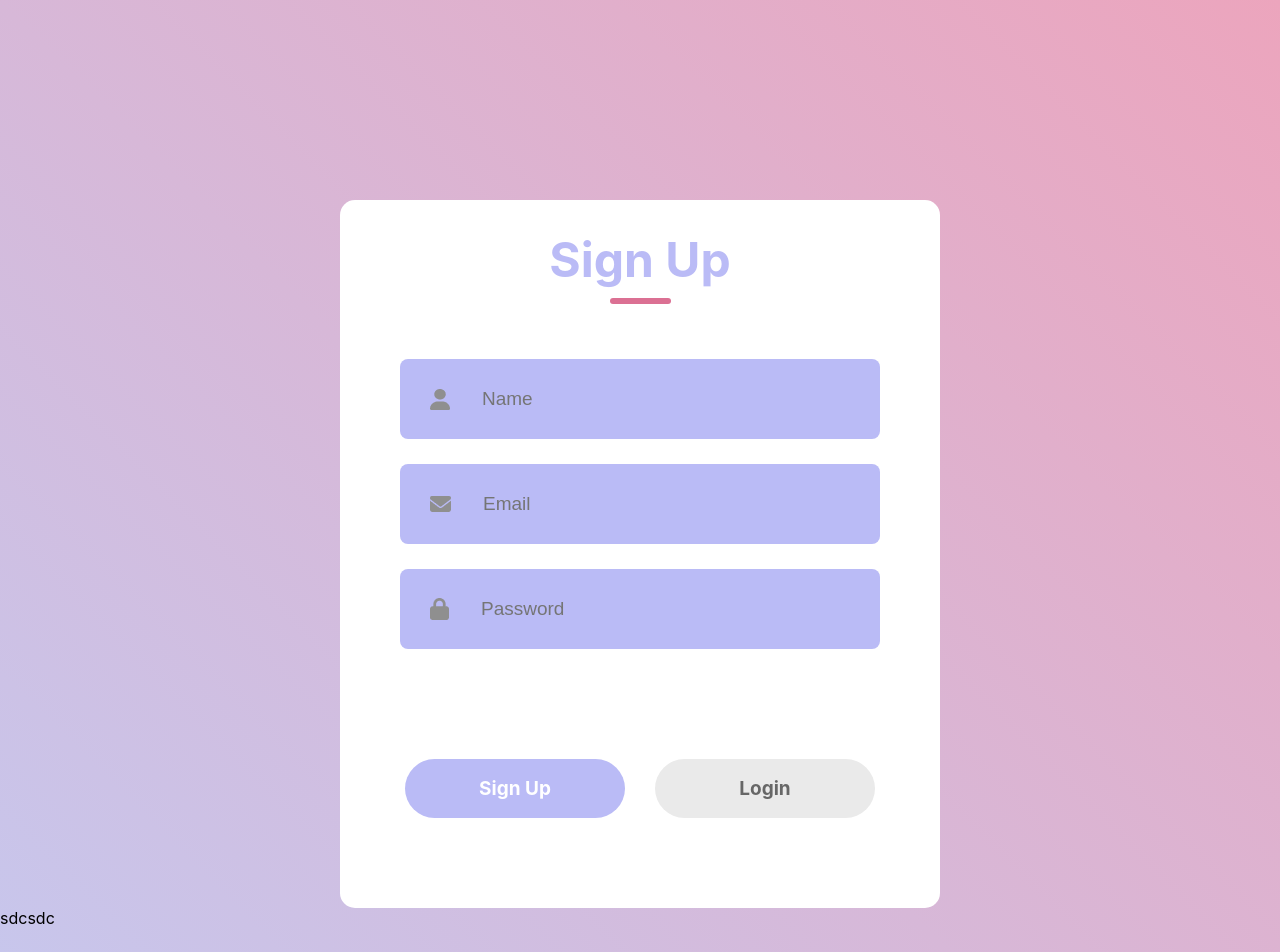
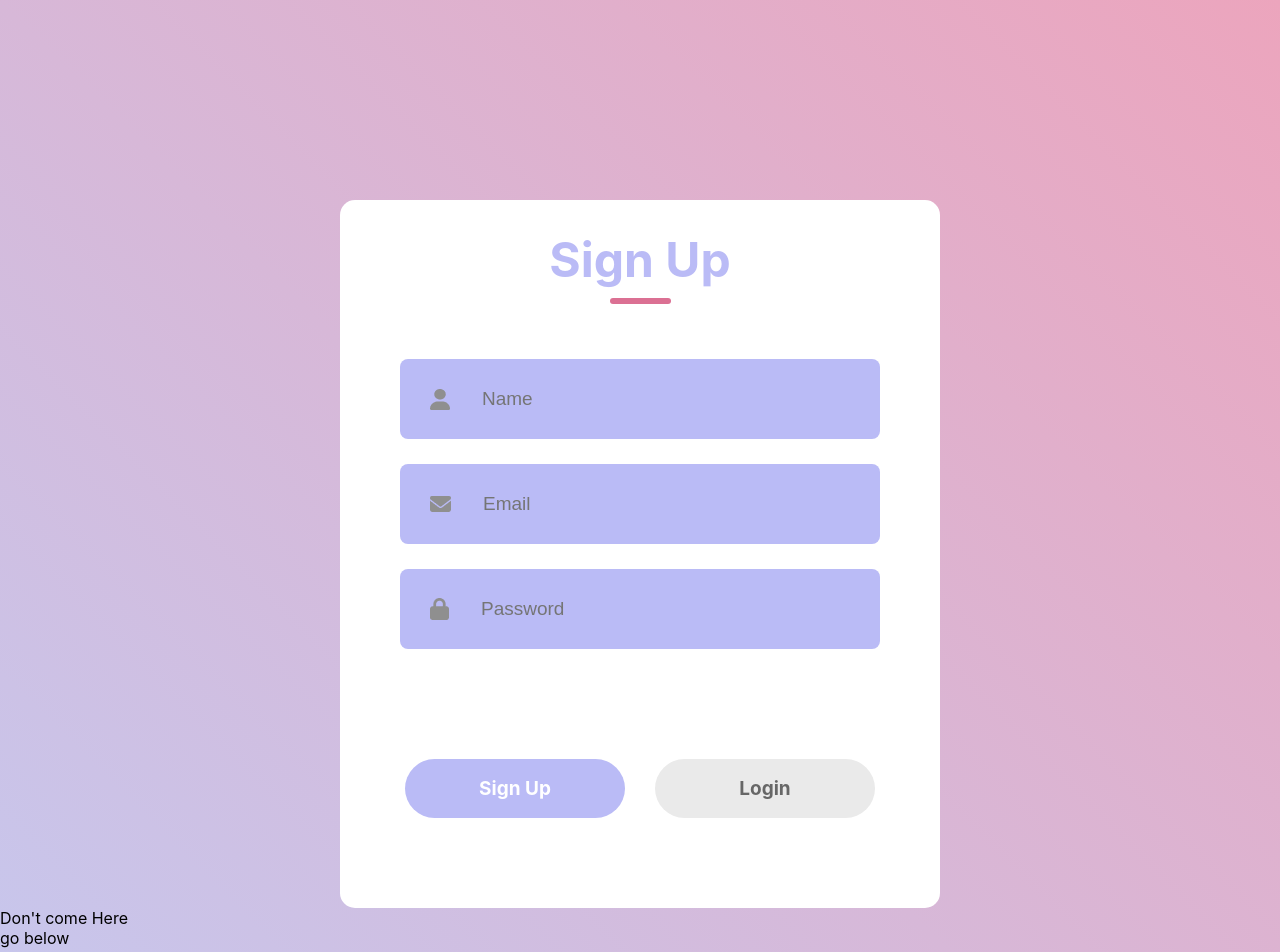
Before and after one commit to Rxunak/Liv-Ex-Project, a React (Create React App) app in the folder loginsignup/: page / in a window 1280 px wide. Shown: the top 952 px of the page. Built offline with nearby package versions, Linux system fonts and the light colour scheme.

Commit message:
Update Information.jsx

```diff
--- a/loginsignup/src/Component/Information.jsx
+++ b/loginsignup/src/Component/Information.jsx
@@ -3,7 +3,7 @@ import "../Styles/Information.css";
 
 const Information = () => {
   return (
-    <div>sdcsdc</div>
+    <div>Don't come Here <br /> go below</div>
   )
 }
 
```
